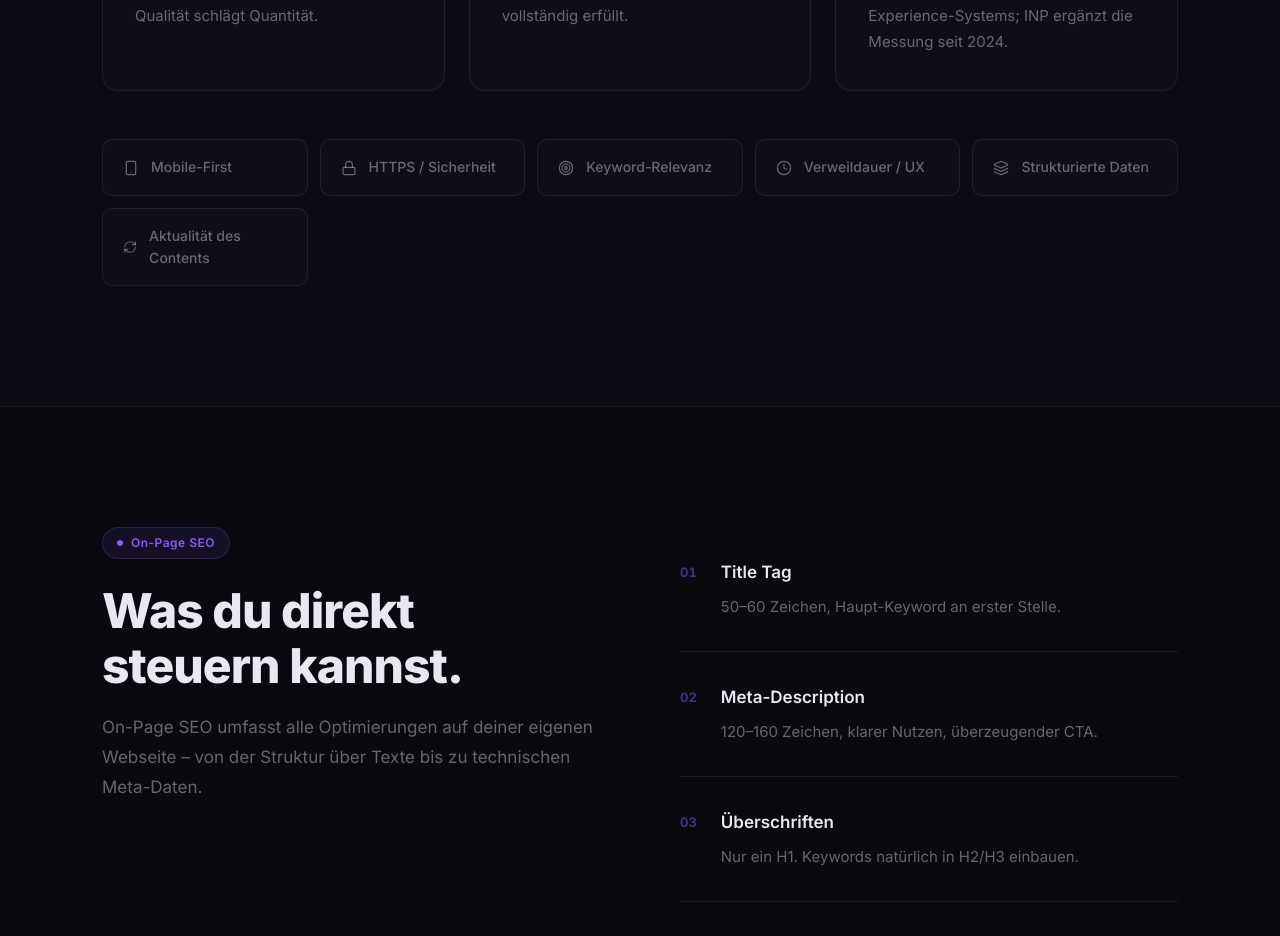
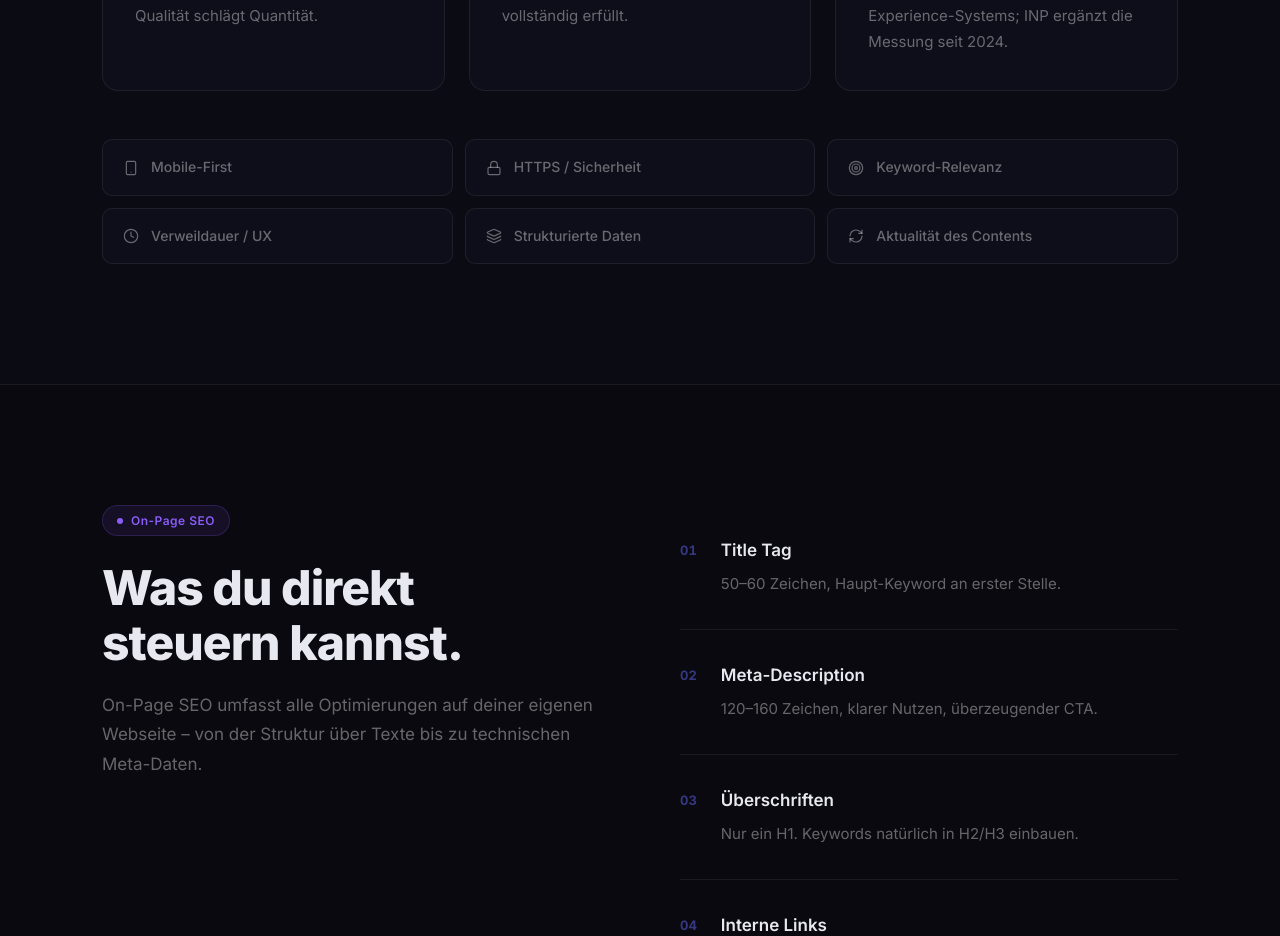
Before and after one commit to parmis2005/seo-info-test, a Next.js app: page / in a window 1280 px wide. Shown: the part 2300-3236 px from the top of the page. Built offline with nearby package versions, Linux system fonts and the light colour scheme.

Commit message:
Fix secondary factors grid

```diff
--- a/app/page.tsx
+++ b/app/page.tsx
@@ -392,7 +392,11 @@ export default function Page() {
             ))}
           </div>
 
-          <div style={{ display: "grid", gridTemplateColumns: "repeat(auto-fit, minmax(200px, 1fr))", gap: 12 }}>
+          <div style={{
+            display: "grid",
+            gap: 12,
+            gridTemplateColumns: "repeat(3, minmax(0, 1fr))",
+          }}>
             {SECONDARY_FACTORS.map(({ Icon, label }, i) => (
               <div key={i} style={{
                 display: "flex", alignItems: "center", gap: 12,
```
